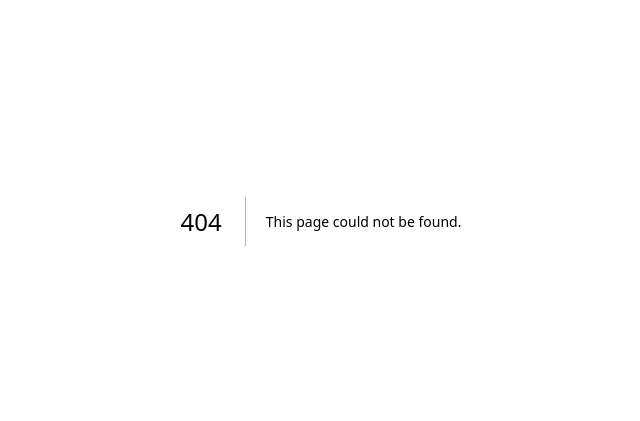
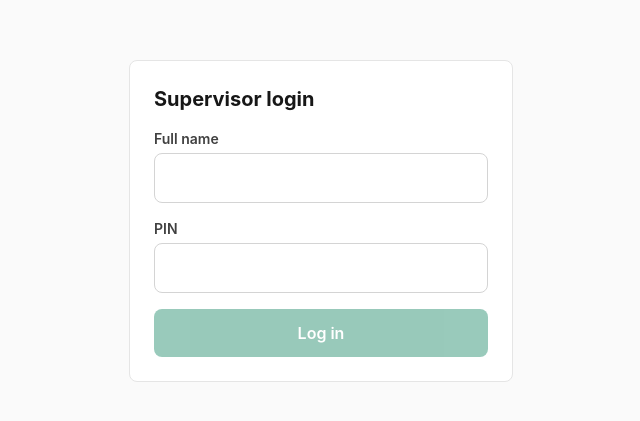
Before and after one commit to Janieduval/Safety-app, a Next.js app: page /supervisor/login in a window 1280 px wide. Before the commit this address had no page. Shown: the part 179-600 px from the top of the page, without its empty margins (319-959 px from the left). Built offline with nearby package versions, Linux system fonts and the light colour scheme.

Commit message:
Add Supervisor login page component

```diff
--- /dev/null
+++ b/app/supervisor/login/page.tsx
@@ -0,0 +1,68 @@
+"use client";
+
+import { useState } from "react";
+
+export default function SupervisorLoginPage() {
+  const [name, setName] = useState("");
+  const [pin, setPin] = useState("");
+  const [error, setError] = useState<string | null>(null);
+  const [submitting, setSubmitting] = useState(false);
+
+  const submit = async () => {
+    setSubmitting(true);
+    setError(null);
+    try {
+      const res = await fetch("/api/supervisor/login", {
+        method: "POST",
+        headers: { "Content-Type": "application/json" },
+        body: JSON.stringify({ name, pin }),
+      });
+      if (!res.ok) {
+        const body = await res.json().catch(() => ({}));
+        throw new Error(body.error ?? "Could not log in.");
+      }
+      window.location.href = "/supervisor";
+    } catch (e: any) {
+      setError(e.message);
+    } finally {
+      setSubmitting(false);
+    }
+  };
+
+  return (
+    <main className="min-h-dvh bg-neutral-50 px-4 py-6 flex items-center justify-center">
+      <div className="w-full max-w-sm bg-white border border-neutral-200 rounded-lg p-6 space-y-4">
+        <h1 className="text-xl font-bold text-neutral-900">Supervisor login</h1>
+        <div>
+          <label className="block text-sm font-semibold text-neutral-700 mb-1">Full name</label>
+          <input
+            type="text"
+            value={name}
+            onChange={(e) => setName(e.target.value)}
+            className="w-full rounded-lg border border-neutral-300 px-4 py-3"
+          />
+        </div>
+        <div>
+          <label className="block text-sm font-semibold text-neutral-700 mb-1">PIN</label>
+          <input
+            type="password"
+            inputMode="numeric"
+            value={pin}
+            onChange={(e) => setPin(e.target.value.replace(/\D/g, ""))}
+            onKeyDown={(e) => e.key === "Enter" && submit()}
+            className="w-full rounded-lg border border-neutral-300 px-4 py-3"
+          />
+        </div>
+        {error && <p className="text-red-700 text-sm font-medium">{error}</p>}
+        <button
+          type="button"
+          onClick={submit}
+          disabled={submitting || !name.trim() || !pin}
+          className="w-full py-3 rounded-lg bg-emerald-700 text-white font-semibold disabled:opacity-40"
+        >
+          {submitting ? "Logging in..." : "Log in"}
+        </button>
+      </div>
+    </main>
+  );
+}
```
